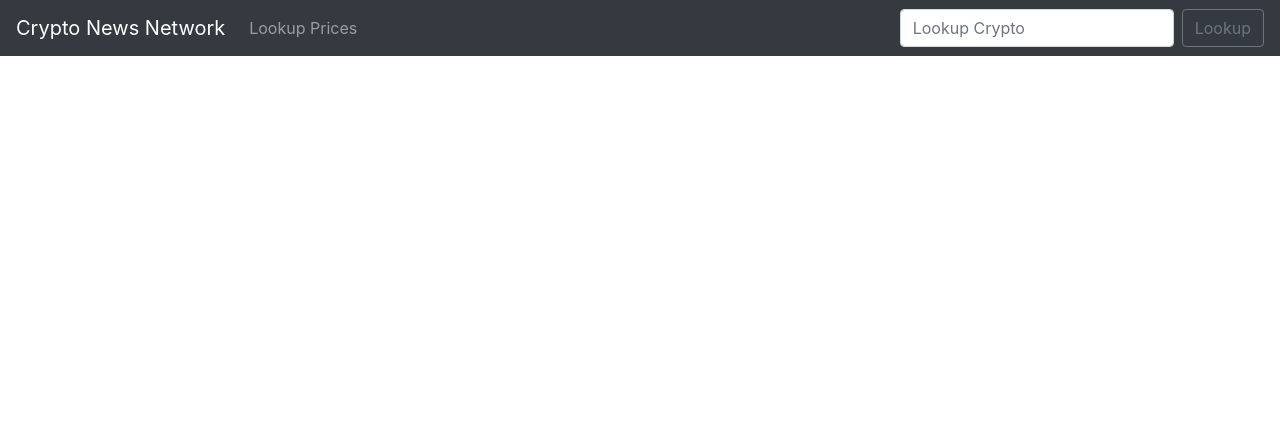
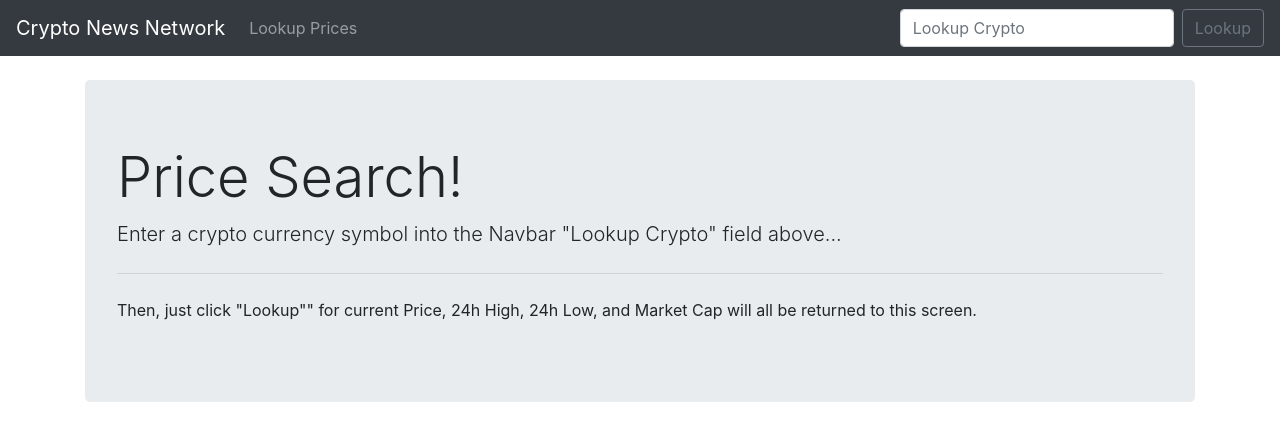
Before and after one commit to jfreesh/my-crytpo, a Django app: page /prices/ in a window 1280 px wide. Shown: the top 441 px of the page. Run offline with Django 3.2, Linux system fonts and the light colour scheme; some libraries are stand-ins or nearby versions.

Commit message:
Ch 24, Cleared raw api responses and handled api search error.

```diff
--- a/crypto/templates/home.html
+++ b/crypto/templates/home.html
@@ -48,5 +48,4 @@
 		{% endfor %}
 	</div>
 </div>
-{{ api.Data }}
 {% endblock %}
--- a/crypto/templates/prices.html
+++ b/crypto/templates/prices.html
@@ -2,6 +2,20 @@
 
 {% block content %}
 
+	{% if notfound %}
+		<div class="jumbotron">
+			<h1 class="display-4">Price Search!</h1>
+			<p class="lead">Enter a crypto currency symbol into the Navbar "Lookup Crypto" field above...</p>
+			<hr class="my-4">
+			<p>Then, just click "Lookup"" for current Price, 24h High, 24h Low, and Market Cap will all be returned to this screen.</p>
+		</div>
+	{% else %}
+		{% if crypto.Response == 'Error' %}
+			<div class="jumbotron">
+				<h1 class="display-4">{{ crypto.Response }}</h1>
+				<p class="lead">{{ crypto.Message }}</p>
+			</div>
+		{% else %}
 			{% for key,value in crypto.DISPLAY.items %}
 			<div class="jumbotron">
 				<h1 class="display-4">{{ key }}</h1>
@@ -15,8 +29,7 @@
 			</div>
 			<br>
 			{% endfor %}
+		{% endif %}
+	{% endif %}
 	<br>
-
-	{{ crypto }}
-
 {% endblock %}
--- a/crypto/views.py
+++ b/crypto/views.py
@@ -28,4 +28,5 @@ def prices(request):
 		crypto = json.loads(crypto_request.content)
 		return render(request, 'prices.html', {'quote':quote, 'crypto':crypto})
 	else:
-		return render(request, 'prices.html', {})
+		notfound = "Enter a crypto currency symbol into the Navbar Lookup Crypto field above... "
+		return render(request, 'prices.html', {'notfound': notfound})
```
Lines whose indentation alone changed are shown as unchanged.
